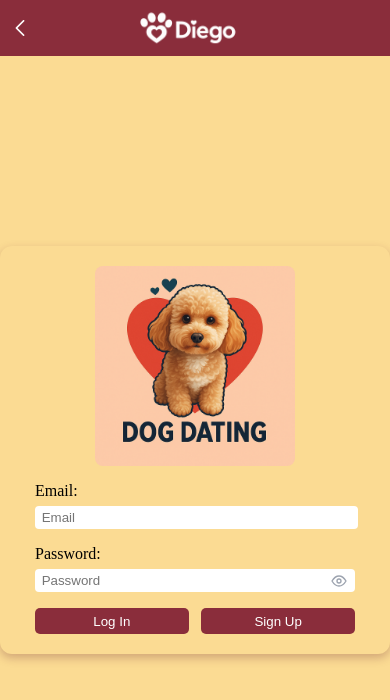
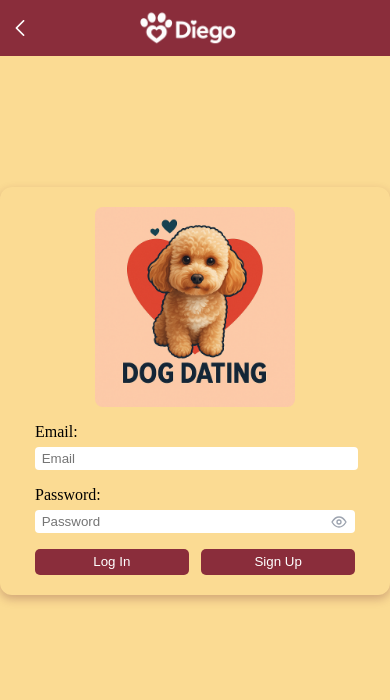
Before and after one commit to bardahan96/Pup-n-Play, a React (Vite) app in the folder diego/: page / in a window 390 px wide. Shown: the top 700 px of the page. Built offline with nearby package versions, Linux system fonts and the light colour scheme; no server answers.

Commit message:
DiegoApp - webwrraper- height:86vh

```diff
--- a/diego/src/DiegoApp/HomePage/HomePageStyle/homePageStyle.css
+++ b/diego/src/DiegoApp/HomePage/HomePageStyle/homePageStyle.css
@@ -7,6 +7,7 @@
     width: 100vw;
     color: var(--primaryColor);
 }
+
 
 .homePage-container .main-profile {
     width: 92%;
@@ -189,7 +190,7 @@
   }
 
   .homePage-container .main-profile {
-    height: 95%;
+    /* height: 95%;  */
     width: 100%;
     max-width: none;
     margin: 0;
--- a/diego/src/DiegoApp/app/mainStyle/diegoAppStyle.css
+++ b/diego/src/DiegoApp/app/mainStyle/diegoAppStyle.css
@@ -1,5 +1,4 @@
-
-.webWrraper{
+.webWrraper {
   background-color: var(--primaryBackgroundColor);
   width: 100%;
   height: 100vh;
@@ -8,7 +7,7 @@
   overflow: hidden;
 }
 
-.webWrraper-routes{
+.webWrraper-routes {
   flex: 1;
   overflow-y: auto;
   overflow-x: hidden;
@@ -19,12 +18,12 @@
 }
 
 @media (max-width: 600px) {
-    .webWrraper{
-        height: 100vh;
+  .webWrraper {
+    height: 86vh;
     overflow: hidden;
   }
 
-    .webWrraper-routes{
+  .webWrraper-routes {
     flex: 1;
     overflow-y: auto;
     overflow-x: hidden;
--- a/diego/src/index.css
+++ b/diego/src/index.css
@@ -19,10 +19,12 @@
   background-color: var(--primaryBackgroundColor);
 }
 
-body {
-  margin: 0;
+body, html {
+    height: 100dvh;
+    margin: 0;
+    padding: 0;
+    overflow-x: hidden;
 }
-
 button{
   cursor: pointer;
 
```
Lines whose indentation alone changed are shown as unchanged.
